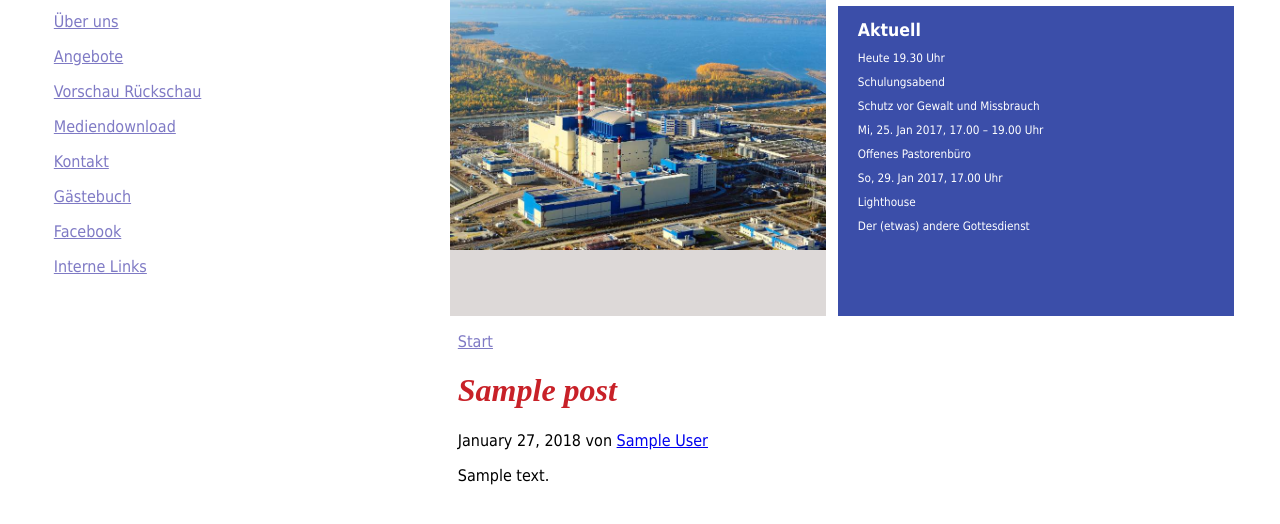
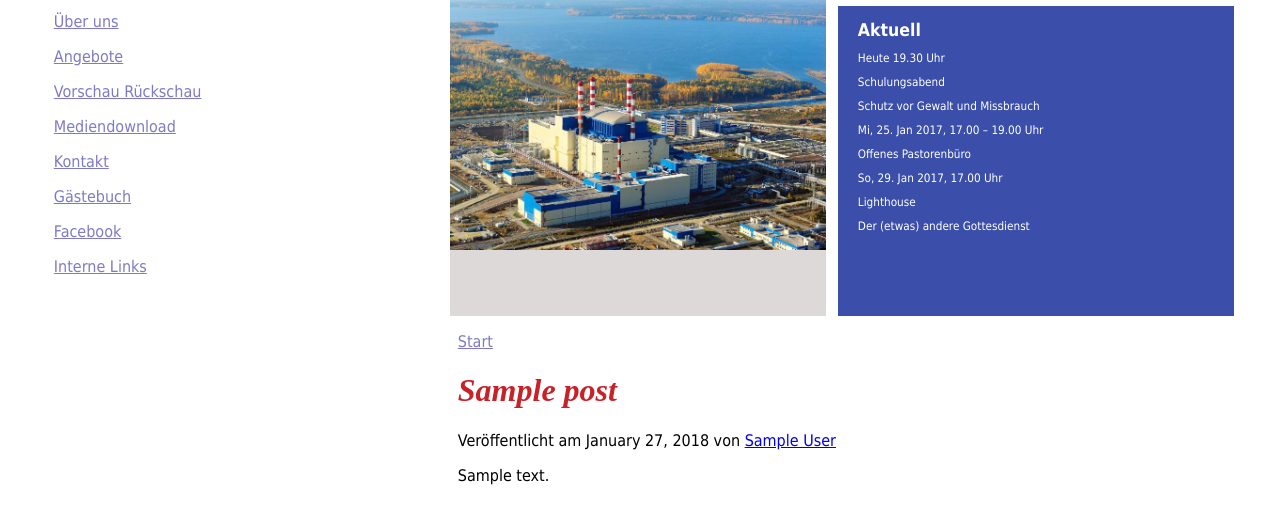
Before and after one commit to RainerKlute/fegdortmund2017, a WordPress theme: template index.php in a window 1280 px wide. Shown: the part 156-680 px from the top of the page. Run offline with PHP 8.4 and a stand-in for WordPress, Linux system fonts and the light colour scheme; the site name, menu and one post (Sample post) are stand-ins, and other content is empty.

Commit message:
»Veröffentlicht am« bei Posts eingefügt.

```diff
--- a/content.php
+++ b/content.php
@@ -21,7 +21,7 @@
 	<div class="blog-post">
 		<h1 class="blog-post-title"><?php the_title(); ?></h1>
 		<?php if (!is_page()): ?>
-			<p class="blog-post-meta"><?php the_date(); ?> von <a href="#"><?php the_author(); ?></a></p>
+			<p class="blog-post-meta">Veröffentlicht am <?php the_date(); ?> von <a href="#"><?php the_author(); ?></a></p>
 		<?php endif ?>
         <?php the_content(); ?>
     </div>
```
